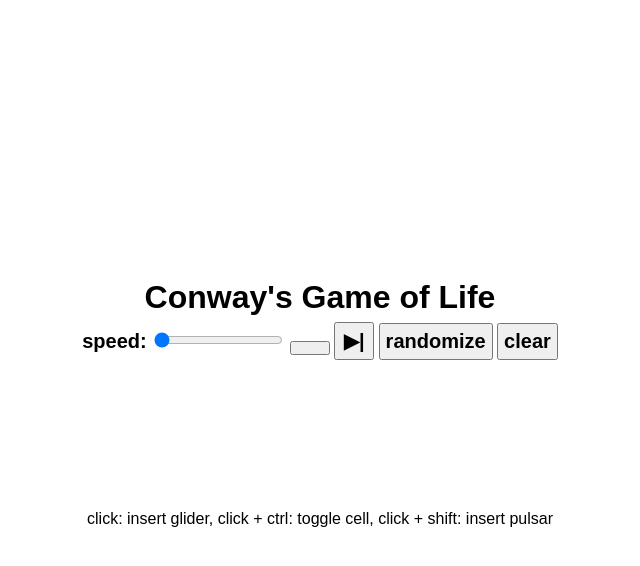
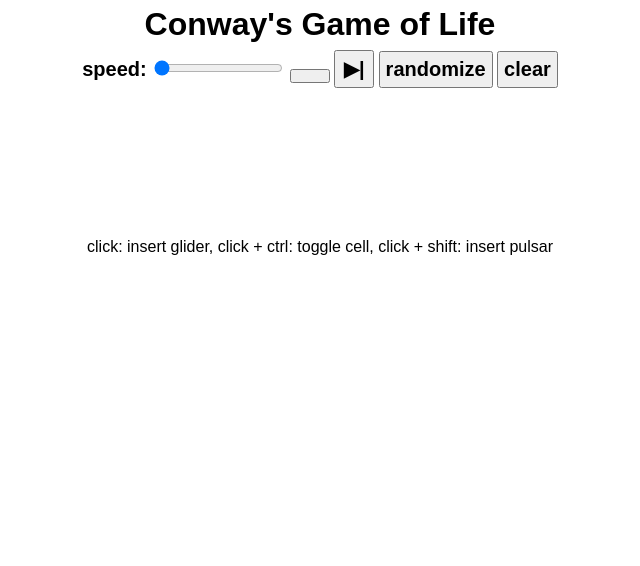
Before and after one commit to mikem8891/wasm-game-of-life, a plain HTML site: page www/index.html in a window 1280 px wide. Shown: the whole page, without its empty margins (320-960 px from the left). Drawn offline with Linux system fonts and the light colour scheme; no server answers.

Commit message:
Update style.css

```diff
--- a/www/style.css
+++ b/www/style.css
@@ -1,9 +1,10 @@
+html, body {
+  margin: 0px;
+  padding: 0px;
+}
+
 body {
   font-family: Arial, Helvetica, sans-serif;
-  margin: 0;
-  position: absolute;
-  top: 0;
-  left: 0;
   width: 100%;
   height: 100%;
   display: flex;
```
